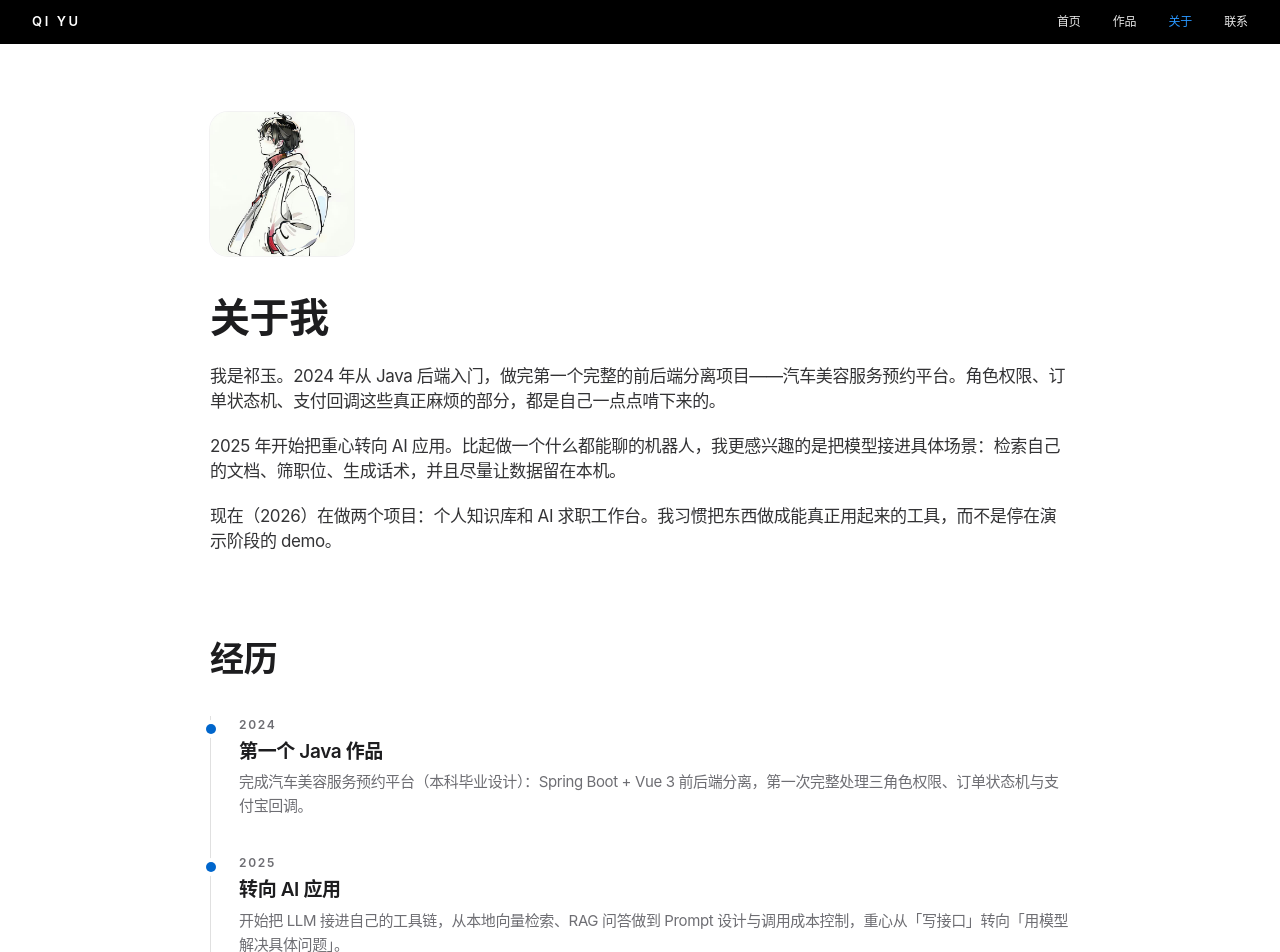
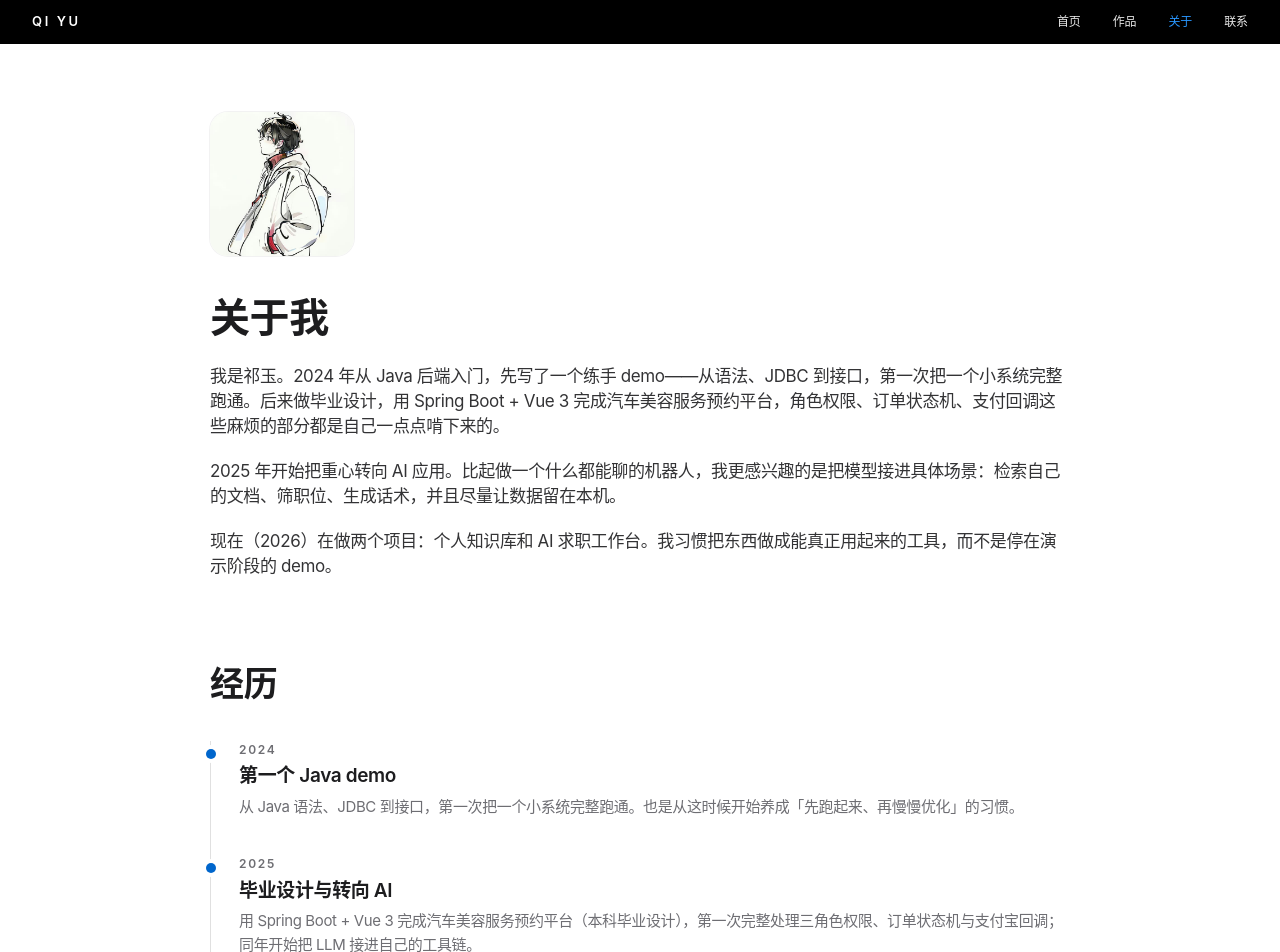
Before and after one commit to Menorial/Personal-Portfolio, a React (Vite) app: page /about in a window 1280 px wide. Shown: the top 952 px of the page. Built offline with nearby package versions, Linux system fonts and the light colour scheme; a web font is replaced by a local one.

Commit message:
fix(about): 2024 改为第一个 Java demo，毕业设计归到 2025

```diff
--- a/src/data/about.ts
+++ b/src/data/about.ts
@@ -17,7 +17,7 @@ export interface Skill {
 export const AVATAR = 'images/avatar.jpg';
 
 export const INTRO: string[] = [
-  '我是祁玉。2024 年从 Java 后端入门，做完第一个完整的前后端分离项目——汽车美容服务预约平台。角色权限、订单状态机、支付回调这些真正麻烦的部分，都是自己一点点啃下来的。',
+  '我是祁玉。2024 年从 Java 后端入门，先写了一个练手 demo——从语法、JDBC 到接口，第一次把一个小系统完整跑通。后来做毕业设计，用 Spring Boot + Vue 3 完成汽车美容服务预约平台，角色权限、订单状态机、支付回调这些麻烦的部分都是自己一点点啃下来的。',
   '2025 年开始把重心转向 AI 应用。比起做一个什么都能聊的机器人，我更感兴趣的是把模型接进具体场景：检索自己的文档、筛职位、生成话术，并且尽量让数据留在本机。',
   '现在（2026）在做两个项目：个人知识库和 AI 求职工作台。我习惯把东西做成能真正用起来的工具，而不是停在演示阶段的 demo。',
 ];
@@ -25,13 +25,13 @@ export const INTRO: string[] = [
 export const TIMELINE: TimelineItem[] = [
   {
     year: '2024',
-    title: '第一个 Java 作品',
-    desc: '完成汽车美容服务预约平台（本科毕业设计）：Spring Boot + Vue 3 前后端分离，第一次完整处理三角色权限、订单状态机与支付宝回调。',
+    title: '第一个 Java demo',
+    desc: '从 Java 语法、JDBC 到接口，第一次把一个小系统完整跑通。也是从这时候开始养成「先跑起来、再慢慢优化」的习惯。',
   },
   {
     year: '2025',
-    title: '转向 AI 应用',
-    desc: '开始把 LLM 接进自己的工具链，从本地向量检索、RAG 问答做到 Prompt 设计与调用成本控制，重心从「写接口」转向「用模型解决具体问题」。',
+    title: '毕业设计与转向 AI',
+    desc: '用 Spring Boot + Vue 3 完成汽车美容服务预约平台（本科毕业设计），第一次完整处理三角色权限、订单状态机与支付宝回调；同年开始把 LLM 接进自己的工具链。',
   },
   {
     year: '2026',
```
